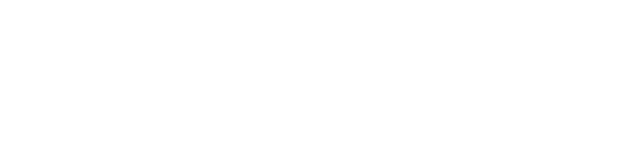
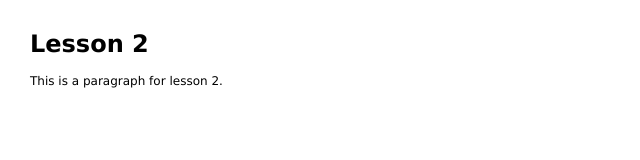
Before and after one commit to KevinDonkers/COMP2068-Lesson02, a plain HTML site: page COMP2068-Lesson2/index.html in a window 1280 px wide. Shown: the whole page, without its empty margins (0-640 px from the left). Drawn offline with Linux system fonts and the light colour scheme.

Commit message:
changed main.css aded body styling

```diff
--- a/COMP2068-Lesson2/index.html
+++ b/COMP2068-Lesson2/index.html
@@ -6,8 +6,10 @@
     <link href="styles/main.css" rel="stylesheet" />
 </head>
 <body>
-
-
+    <header>
+        <h1>Lesson 2</h1>
+        <p>This is a paragraph for lesson 2.</p>
+    </header>
 
     <!--JavaScript-->
     <script src="scripts/main.js"></script>
--- a/COMP2068-Lesson2/styles/main.css
+++ b/COMP2068-Lesson2/styles/main.css
@@ -1,2 +1,5 @@
 body {
+    margin: 30px;
+    font-family:'Lucida Sans', 'Lucida Sans Regular', 'Lucida Grande', 'Lucida Sans Unicode', Geneva, Verdana, sans-serif;
+    font-size: 12px;
 }
```
